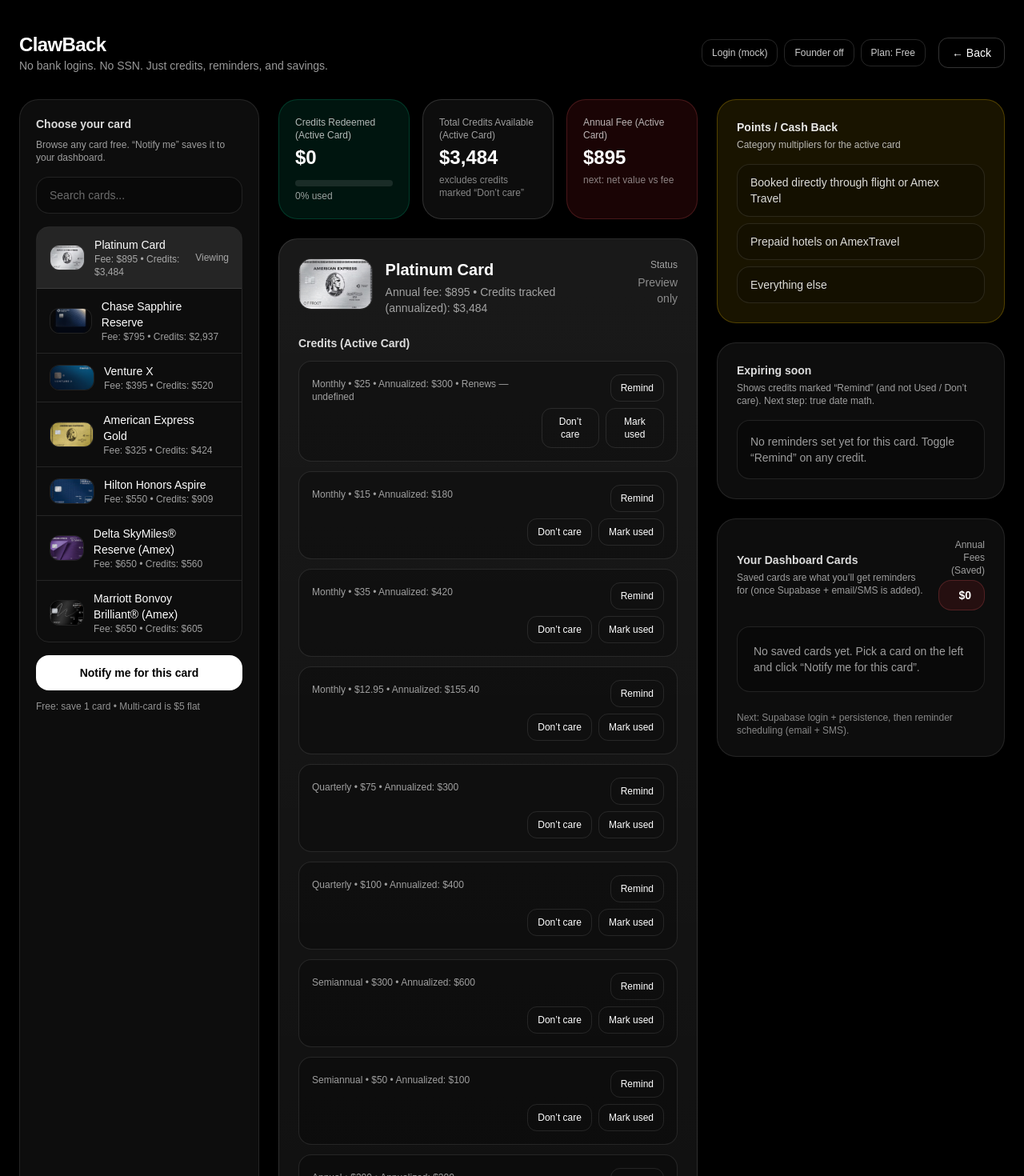
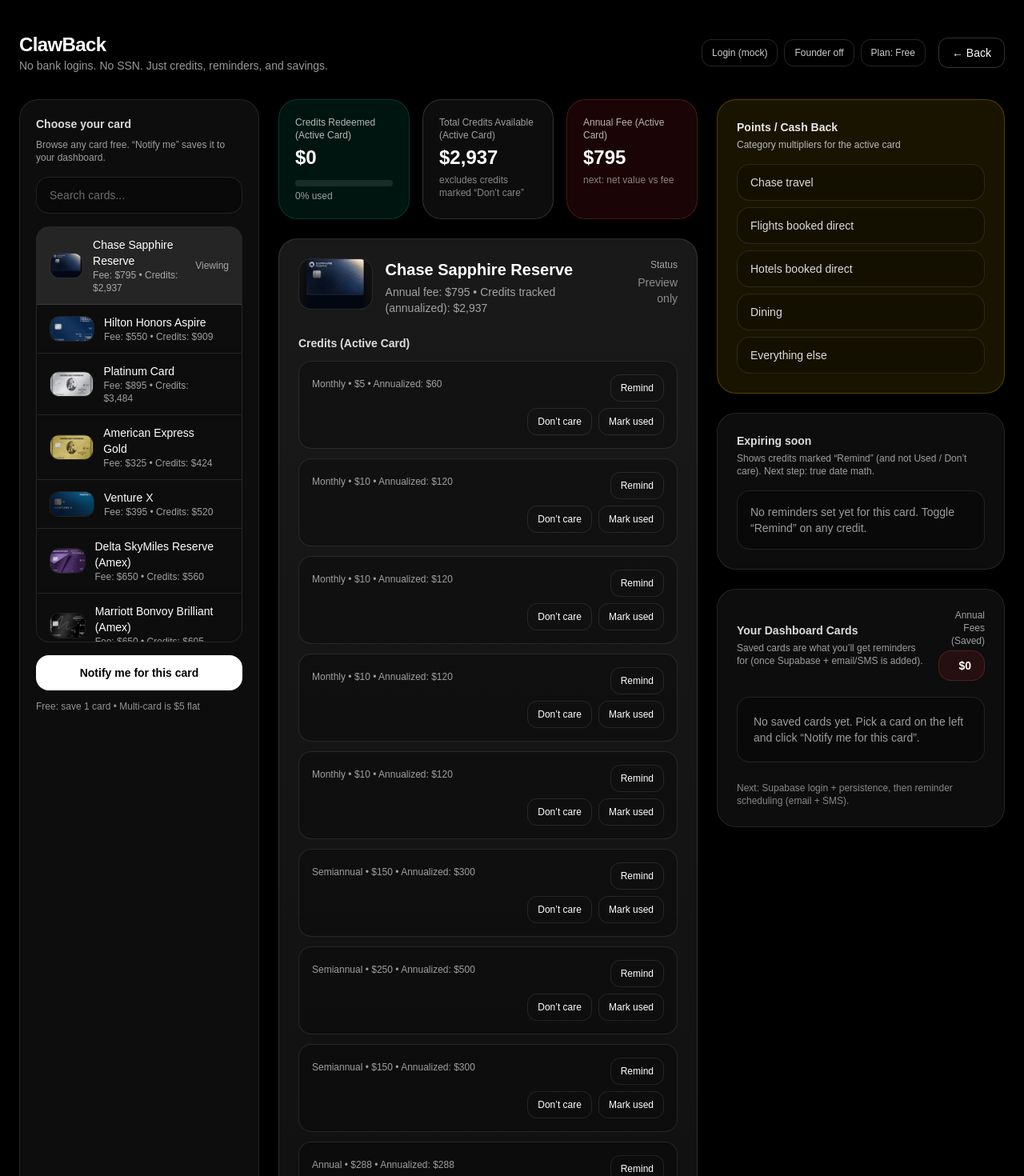
Before and after one commit to namanlo20/clawback, a Next.js app: page /app in a window 1280 px wide. Shown: the top 1470 px of the page at 80% size. Built offline with nearby package versions, Linux system fonts and the light colour scheme.

Commit message:
Update cards.ts

```diff
--- a/data/cards.ts
+++ b/data/cards.ts
@@ -12,10 +12,9 @@
 export type Credit = {
   id: string;
   title: string;
-  amount: number; // amount PER period (NOT annualized)
+  amount: number; // amount PER period (not annualized)
   frequency: CreditFrequency;
-  notes?: string; // any extra detail / label
-  renews?: string; // display-only like "Renews Jan 1"
+  notes?: string;
 };
 
 export type Multiplier = {
@@ -28,7 +27,7 @@
   name: string;
   issuer: string;
   annualFee: number;
-  creditsTrackedAnnualized: number; // display hint only (optional)
+  creditsTrackedAnnualized: number; // from your sheet totals
   logo: string; // "/logos/xxx.png"
   welcomeBonus?: {
     headline: string;
@@ -52,6 +51,67 @@
 };
 
 export const CARDS: Card[] = [
+  // -------------------------
+  // Chase Sapphire Reserve
+  // -------------------------
+  {
+    key: "chase-sapphire-reserve",
+    name: "Chase Sapphire Reserve",
+    issuer: "Chase",
+    annualFee: 795,
+    creditsTrackedAnnualized: 2817,
+    logo: "/logos/chase-sapphire-reserve.png",
+    multipliers: [
+      { label: "Chase travel", x: 8 },
+      { label: "Flights booked direct", x: 4 },
+      { label: "Hotels booked direct", x: 4 },
+      { label: "Dining", x: 3 },
+      { label: "Everything else", x: 1 },
+    ],
+    credits: [
+      { id: "csr-apple-tv", title: "Apple TV+", amount: 288, frequency: "annual", notes: "Sheet: points" }, // :contentReference[oaicite:3]{index=3}
+      { id: "csr-dining", title: "Dining Credit", amount: 150, frequency: "semiannual" }, // :contentReference[oaicite:4]{index=4}
+      { id: "csr-doordash-dashpass", title: "DoorDash Dashpass Subscription", amount: 120, frequency: "annual" }, // :contentReference[oaicite:5]{index=5}
+      { id: "csr-doordash-restaurant", title: "DoorDash Restaurant", amount: 5, frequency: "monthly" }, // :contentReference[oaicite:6]{index=6}
+      { id: "csr-doordash-retail-a", title: "DoorDash Retail", amount: 10, frequency: "monthly" }, // :contentReference[oaicite:7]{index=7}
+      { id: "csr-doordash-retail-b", title: "DoorDash Retail (second line)", amount: 10, frequency: "monthly" }, // :contentReference[oaicite:8]{index=8}
+      { id: "csr-hotel-the-edit", title: "Hotel (The Edit)", amount: 250, frequency: "semiannual" }, // :contentReference[oaicite:9]{index=9}
+      { id: "csr-lyft", title: "Lyft", amount: 10, frequency: "monthly" }, // :contentReference[oaicite:10]{index=10}
+      { id: "csr-stubhub", title: "Stubhub", amount: 150, frequency: "semiannual" }, // :contentReference[oaicite:11]{index=11}
+      { id: "csr-travel", title: "Travel", amount: 300, frequency: "annual" }, // :contentReference[oaicite:12]{index=12}
+      { id: "csr-peloton", title: "Peloton", amount: 10, frequency: "monthly" }, // :contentReference[oaicite:13]{index=13}
+      { id: "csr-global-entry", title: "Global Entry / TSA PreCheck / NEXUS fee", amount: 120, frequency: "every4years" }, // :contentReference[oaicite:14]{index=14}
+      { id: "csr-priority-pass", title: "Priority Pass", amount: 469, frequency: "annual" }, // sheet lists $469 as a line item :contentReference[oaicite:15]{index=15}
+    ],
+  },
+
+  // -------------------------
+  // Hilton Aspire
+  // -------------------------
+  {
+    key: "hilton-honors-aspire",
+    name: "Hilton Honors Aspire",
+    issuer: "American Express",
+    annualFee: 550,
+    creditsTrackedAnnualized: 909,
+    logo: "/logos/hilton-honors.png",
+    multipliers: [
+      { label: "Hilton portfolio purchases", x: 14 },
+      { label: "Flights/AmexTravel/Car rentals", x: 7 },
+      { label: "Dining", x: 7 },
+      { label: "Everything else", x: 3 },
+    ],
+    credits: [
+      { id: "aspire-flights", title: "Flights", amount: 50, frequency: "quarterly" }, // :contentReference[oaicite:16]{index=16}
+      { id: "aspire-clear", title: "Clear Plus", amount: 209, frequency: "annual" }, // :contentReference[oaicite:17]{index=17}
+      { id: "aspire-conrad-waldorf", title: "Conrad/Waldorf Astoria 2 Night", amount: 100, frequency: "annual" }, // :contentReference[oaicite:18]{index=18}
+      { id: "aspire-hilton-resort", title: "Hilton Resort", amount: 200, frequency: "semiannual" }, // :contentReference[oaicite:19]{index=19}
+    ],
+  },
+
+  // -------------------------
+  // Amex Platinum
+  // -------------------------
   {
     key: "amex-platinum",
     name: "Platinum Card",
@@ -66,78 +126,30 @@
       note: "Offers vary by applicant/time.",
     },
     multipliers: [
-      { label: "Booked directly through flight or Amex Travel", x: 5 },
+      { label: "Flights booked direct / Amex Travel", x: 5 },
       { label: "Prepaid hotels on AmexTravel", x: 5 },
       { label: "Everything else", x: 1 },
     ],
     credits: [
-      { id: "plat-airline-incidental", title: "Airline Incidental Fees", amount: 200, frequency: "annual" },
-      { id: "plat-clear", title: "Clear Plus", amount: 209, frequency: "annual" },
-      { id: "plat-digital-entertainment", title: "Digital Entertainment", amount: 25, frequency: "monthly", renews: "Renews Jan 1" },
-      { id: "plat-fhr-hotel-collection", title: "Fine Hotels + Resorts® / Hotel Collection", amount: 300, frequency: "semiannual" },
-      { id: "plat-lululemon", title: "Lululemon", amount: 75, frequency: "quarterly" },
-      { id: "plat-oura", title: "Oura Ring", amount: 200, frequency: "annual" },
-      { id: "plat-resy", title: "Resy Restaurants", amount: 100, frequency: "quarterly" },
-      { id: "plat-saks", title: "Saks", amount: 50, frequency: "semiannual" },
-      { id: "plat-uber-one", title: "Uber One Subscription", amount: 120, frequency: "annual" },
-      { id: "plat-uber-cash-jan-nov", title: "Uber Cash (Jan–Nov)", amount: 15, frequency: "monthly" },
-      { id: "plat-uber-cash-dec", title: "Uber Cash (Dec)", amount: 35, frequency: "monthly", notes: "December only" },
-      { id: "plat-equinox", title: "Equinox", amount: 300, frequency: "annual" },
-      { id: "plat-walmartplus", title: "Walmart+ Subscription", amount: 12.95, frequency: "monthly" },
+      { id: "plat-airline", title: "Airline Incidental Fees", amount: 200, frequency: "annual" }, // :contentReference[oaicite:20]{index=20}
+      { id: "plat-clear", title: "Clear Plus", amount: 209, frequency: "annual" }, // :contentReference[oaicite:21]{index=21}
+      { id: "plat-digital", title: "Digital Entertainment", amount: 25, frequency: "monthly" }, // :contentReference[oaicite:22]{index=22}
+      { id: "plat-fhr-hotel", title: "Fine Hotels + Resorts / Hotel Collection", amount: 300, frequency: "semiannual" }, // :contentReference[oaicite:23]{index=23}
+      { id: "plat-lululemon", title: "Lululemon", amount: 75, frequency: "quarterly" }, // :contentReference[oaicite:24]{index=24}
+      { id: "plat-oura", title: "Oura Ring", amount: 200, frequency: "annual" }, // :contentReference[oaicite:25]{index=25}
+      { id: "plat-resy", title: "Resy Restaurants", amount: 100, frequency: "quarterly" }, // :contentReference[oaicite:26]{index=26}
+      { id: "plat-saks", title: "Saks", amount: 50, frequency: "semiannual" }, // :contentReference[oaicite:27]{index=27}
+      { id: "plat-uber-one", title: "Uber One Subscription", amount: 120, frequency: "annual" }, // :contentReference[oaicite:28]{index=28}
+      { id: "plat-uber-jan-nov", title: "Uber Cash (Jan–Nov)", amount: 15, frequency: "monthly" }, // :contentReference[oaicite:29]{index=29}
+      { id: "plat-uber-dec", title: "Uber Cash (Dec)", amount: 35, frequency: "monthly", notes: "December only" }, // :contentReference[oaicite:30]{index=30}
+      { id: "plat-equinox", title: "Equinox", amount: 300, frequency: "annual" }, // :contentReference[oaicite:31]{index=31}
+      { id: "plat-walmartplus", title: "Walmart+ Subscription", amount: 12.95, frequency: "monthly" }, // :contentReference[oaicite:32]{index=32}
     ],
   },
 
-  {
-    key: "chase-sapphire-reserve",
-    name: "Chase Sapphire Reserve",
-    issuer: "Chase",
-    annualFee: 795,
-    creditsTrackedAnnualized: 2817,
-    logo: "/logos/chase-sapphire-reserve.png",
-    multipliers: [
-      { label: "Chase travel", x: 8 },
-      { label: "Flights booked direct / Amex Travel (sheet)", x: 4 },
-      { label: "Hotels booked direct (sheet)", x: 4 },
-      { label: "Dining", x: 3 },
-      { label: "Everything else", x: 1 },
-    ],
-    credits: [
-      { id: "csr-apple-tv", title: "Apple TV+", amount: 288, frequency: "annual", notes: "Sheet: points" },
-      { id: "csr-dining-credit", title: "Dining Credit", amount: 150, frequency: "semiannual" },
-      { id: "csr-doordash-dashpass", title: "DoorDash DashPass Subscription", amount: 120, frequency: "annual" },
-      { id: "csr-doordash-restaurants", title: "DoorDash Restaurant", amount: 5, frequency: "monthly" },
-      { id: "csr-doordash-retail-10a", title: "DoorDash Retail", amount: 10, frequency: "monthly" },
-      { id: "csr-doordash-retail-10b", title: "DoorDash Retail (2nd $10 line in sheet)", amount: 10, frequency: "monthly" },
-      { id: "csr-hotel-the-edit", title: "Hotel (The Edit)", amount: 250, frequency: "semiannual" },
-      { id: "csr-lyft", title: "Lyft", amount: 10, frequency: "monthly" },
-      { id: "csr-stubhub", title: "StubHub", amount: 150, frequency: "semiannual" },
-      { id: "csr-travel", title: "Travel", amount: 300, frequency: "annual" },
-      { id: "csr-peloton", title: "Peloton", amount: 10, frequency: "monthly" },
-      { id: "csr-global-entry", title: "Global Entry / TSA PreCheck / NEXUS fee", amount: 120, frequency: "every4years" },
-      { id: "csr-priority-pass", title: "Priority Pass", amount: 469, frequency: "annual", notes: "Value line in sheet" },
-    ],
-  },
-
-  {
-    key: "capitalone-venture-x",
-    name: "Venture X",
-    issuer: "Capital One",
-    annualFee: 395,
-    creditsTrackedAnnualized: 400,
-    logo: "/logos/capitalone-venture-x.png",
-    multipliers: [
-      { label: "Hotels & rental cars booked through Capital One Travel", x: 10 },
-      { label: "Flights & vacation rentals booked through Capital One Travel", x: 5 },
-      { label: "Everything else", x: 2 },
-    ],
-    credits: [
-      { id: "vx-travel", title: "Travel", amount: 300, frequency: "annual" },
-      { id: "vx-global-entry", title: "Global Entry / TSA PreCheck / NEXUS fee", amount: 120, frequency: "every4years" },
-      // REQUIRED CHANGE: $100 anniversary bonus miles credit
-      { id: "vx-anniversary-bonus", title: "Anniversary Bonus Miles", amount: 100, frequency: "annual" },
-    ],
-  },
-
+  // -------------------------
+  // Amex Gold
+  // -------------------------
   {
     key: "amex-gold",
     name: "American Express Gold",
@@ -148,42 +160,46 @@
     multipliers: [
       { label: "Restaurant", x: 4 },
       { label: "Groceries", x: 4 },
-      { label: "Booked directly through flight or Amex travel (sheet)", x: 3 },
-      { label: "Prepaid hotels (sheet)", x: 2 },
+      { label: "Flights (direct/Amex travel)", x: 3 },
+      { label: "Prepaid hotels", x: 2 },
       { label: "Everything else", x: 1 },
     ],
     credits: [
-      { id: "gold-uber-cash", title: "Uber Cash", amount: 10, frequency: "monthly" },
-      { id: "gold-dunkin", title: "Dunkin", amount: 7, frequency: "monthly" },
-      { id: "gold-resy", title: "Resy Restaurants", amount: 50, frequency: "semiannual" },
-      { id: "gold-dining", title: "Dining", amount: 10, frequency: "monthly" },
+      { id: "gold-uber", title: "Uber Cash", amount: 10, frequency: "monthly" }, // :contentReference[oaicite:33]{index=33}
+      { id: "gold-dunkin", title: "Dunkin", amount: 7, frequency: "monthly" }, // :contentReference[oaicite:34]{index=34}
+      { id: "gold-resy", title: "Resy Restaurants", amount: 50, frequency: "semiannual" }, // :contentReference[oaicite:35]{index=35}
+      { id: "gold-dining", title: "Dining", amount: 10, frequency: "monthly" }, // :contentReference[oaicite:36]{index=36}
     ],
   },
 
+  // -------------------------
+  // Venture X
+  // -------------------------
   {
-    key: "hilton-honors-aspire",
-    name: "Hilton Honors Aspire",
-    issuer: "American Express",
-    annualFee: 550,
-    creditsTrackedAnnualized: 909,
-    logo: "/logos/hilton-honors.png",
+    key: "capitalone-venture-x",
+    name: "Venture X",
+    issuer: "Capital One",
+    annualFee: 395,
+    creditsTrackedAnnualized: 400,
+    logo: "/logos/capitalone-venture-x.png",
     multipliers: [
-      { label: "Hilton hotels & resorts (portfolio)", x: 14 },
-      { label: "Booked through flight/Amex travel/car rentals (sheet)", x: 7 },
-      { label: "Dining", x: 7 },
-      { label: "Everything else", x: 3 },
+      { label: "Hotels & rental cars via Capital One Travel", x: 10 },
+      { label: "Flights & vacation rentals via Capital One Travel", x: 5 },
+      { label: "Everything else", x: 2 },
     ],
     credits: [
-      { id: "aspire-flights", title: "Flights", amount: 50, frequency: "quarterly" },
-      { id: "aspire-clear", title: "Clear Plus", amount: 209, frequency: "annual" },
-      { id: "aspire-conrad-waldorf-2night", title: "Conrad/Waldorf Astoria (2 Night)", amount: 100, frequency: "annual" },
-      { id: "aspire-hilton-resort", title: "Hilton Resort", amount: 200, frequency: "semiannual" },
+      { id: "vx-travel", title: "Travel", amount: 300, frequency: "annual" }, // :contentReference[oaicite:37]{index=37}
+      { id: "vx-global-entry", title: "Global Entry / TSA PreCheck / NEXUS fee", amount: 120, frequency: "every4years" }, // :contentReference[oaicite:38]{index=38}
+      { id: "vx-anniversary", title: "Anniversary Bonus Miles", amount: 100, frequency: "annual" }, // REQUIRED: $100 :contentReference[oaicite:39]{index=39}
     ],
   },
 
+  // -------------------------
+  // Delta Reserve
+  // -------------------------
   {
     key: "delta-reserve",
-    name: "Delta SkyMiles® Reserve (Amex)",
+    name: "Delta SkyMiles Reserve (Amex)",
     issuer: "American Express",
     annualFee: 650,
     creditsTrackedAnnualized: 560,
@@ -193,36 +209,42 @@
       { label: "Everything else", x: 1 },
     ],
     credits: [
-      { id: "delta-reserve-resy", title: "Resy Restaurants", amount: 20, frequency: "monthly" },
-      { id: "delta-reserve-rideshare", title: "Rideshare", amount: 10, frequency: "monthly" },
-      { id: "delta-reserve-delta-stays", title: "Delta Stays", amount: 200, frequency: "annual" },
+      { id: "delta-resy", title: "Resy Restaurants", amount: 20, frequency: "monthly" }, // :contentReference[oaicite:40]{index=40}
+      { id: "delta-rideshare", title: "Rideshare", amount: 10, frequency: "monthly" }, // :contentReference[oaicite:41]{index=41}
+      { id: "delta-stays", title: "Delta Stays", amount: 200, frequency: "annual" }, // :contentReference[oaicite:42]{index=42}
     ],
   },
 
+  // -------------------------
+  // Marriott Brilliant
+  // -------------------------
   {
     key: "marriott-brilliant",
-    name: "Marriott Bonvoy Brilliant® (Amex)",
+    name: "Marriott Bonvoy Brilliant (Amex)",
     issuer: "American Express",
     annualFee: 650,
     creditsTrackedAnnualized: 400,
     logo: "/logos/marriott-brilliant.png",
     multipliers: [
-      { label: "Marriott hotels & resorts", x: 6 },
+      { label: "Marriott portfolio purchases", x: 6 },
       { label: "Restaurant", x: 3 },
       { label: "Flights", x: 3 },
       { label: "Everything else", x: 2 },
     ],
     credits: [
-      { id: "brilliant-dining", title: "Dining", amount: 25, frequency: "monthly" },
-      { id: "brilliant-ritz-stregis", title: "Ritz-Carlton® / St. Regis®", amount: 100, frequency: "annual" },
-      { id: "brilliant-global-entry", title: "Global Entry", amount: 120, frequency: "every4years" },
-      { id: "brilliant-tsa-precheck", title: "TSA PreCheck / NEXUS fee", amount: 85, frequency: "every5years" },
+      { id: "brilliant-dining", title: "Dining", amount: 25, frequency: "monthly" }, // :contentReference[oaicite:43]{index=43}
+      { id: "brilliant-ritz-stregis", title: "The Ritz-Carlton / St. Regis", amount: 100, frequency: "annual" }, // :contentReference[oaicite:44]{index=44}
+      { id: "brilliant-global-entry", title: "Global Entry", amount: 120, frequency: "every4years" }, // :contentReference[oaicite:45]{index=45}
+      { id: "brilliant-tsa", title: "TSA PreCheck / NEXUS fee", amount: 85, frequency: "every5years" }, // :contentReference[oaicite:46]{index=46}
     ],
   },
 
+  // -------------------------
+  // Citi Strata Elite
+  // -------------------------
   {
     key: "citi-strata-elite",
-    name: "Citi Strata Elite℠",
+    name: "Citi Strata Elite",
     issuer: "Citi",
     annualFee: 595,
     creditsTrackedAnnualized: 1169,
@@ -235,16 +257,19 @@
       { label: "Everything else", x: 1.5 },
     ],
     credits: [
-      { id: "strata-hotel", title: "Hotel", amount: 300, frequency: "annual" },
-      { id: "strata-splurge", title: "Splurge (1stDibs / AA / Best Buy / Future / Live Nation)", amount: 200, frequency: "annual" },
-      { id: "strata-blacklane", title: "Annual Blacklane", amount: 200, frequency: "annual" },
-      { id: "strata-priority-pass", title: "Priority Pass", amount: 469, frequency: "annual", notes: "Value line in sheet" },
+      { id: "strata-hotel", title: "Hotel", amount: 300, frequency: "annual" }, // :contentReference[oaicite:47]{index=47}
+      { id: "strata-splurge", title: "Splurge (1stDibs / AA / Best Buy / Future / Live Nation)", amount: 200, frequency: "annual" }, // :contentReference[oaicite:48]{index=48}
+      { id: "strata-blacklane", title: "Annual Blacklane", amount: 200, frequency: "annual" }, // :contentReference[oaicite:49]{index=49}
+      { id: "strata-priority-pass", title: "Priority Pass", amount: 469, frequency: "annual" }, // :contentReference[oaicite:50]{index=50}
     ],
   },
 
+  // -------------------------
+  // Citi AA Executive
+  // -------------------------
   {
     key: "citi-aa-executive",
-    name: "Citi® / AAdvantage® Executive",
+    name: "Citi / AAdvantage Executive",
     issuer: "Citi",
     annualFee: 595,
     creditsTrackedAnnualized: 440,
@@ -255,9 +280,9 @@
       { label: "Everything else", x: 1 },
     ],
     credits: [
-      { id: "aaexec-lyft", title: "Lyft (after 3 rides exception)", amount: 10, frequency: "monthly" },
-      { id: "aaexec-grubhub", title: "Grubhub", amount: 10, frequency: "monthly" },
-      { id: "aaexec-car-rentals", title: "Car rentals", amount: 120, frequency: "annual", notes: "Sheet annualized shown as $200; keep per-sheet line amount=120" },
+      { id: "aaexec-lyft", title: "Lyft (after 3 rides exception)", amount: 10, frequency: "monthly" }, // :contentReference[oaicite:51]{index=51}
+      { id: "aaexec-grubhub", title: "Grubhub", amount: 10, frequency: "monthly" }, // :contentReference[oaicite:52]{index=52}
+      { id: "aaexec-car-rentals", title: "Car rentals", amount: 120, frequency: "annual", notes: "Sheet shows annualized $200 but line item $120" }, // :contentReference[oaicite:53]{index=53}
     ],
   },
 ];
```
